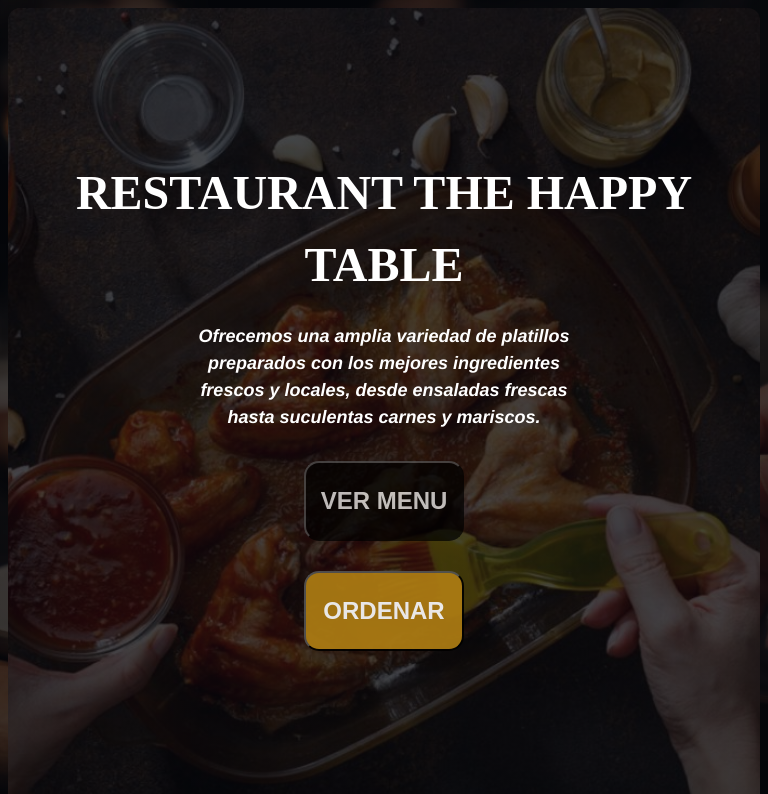
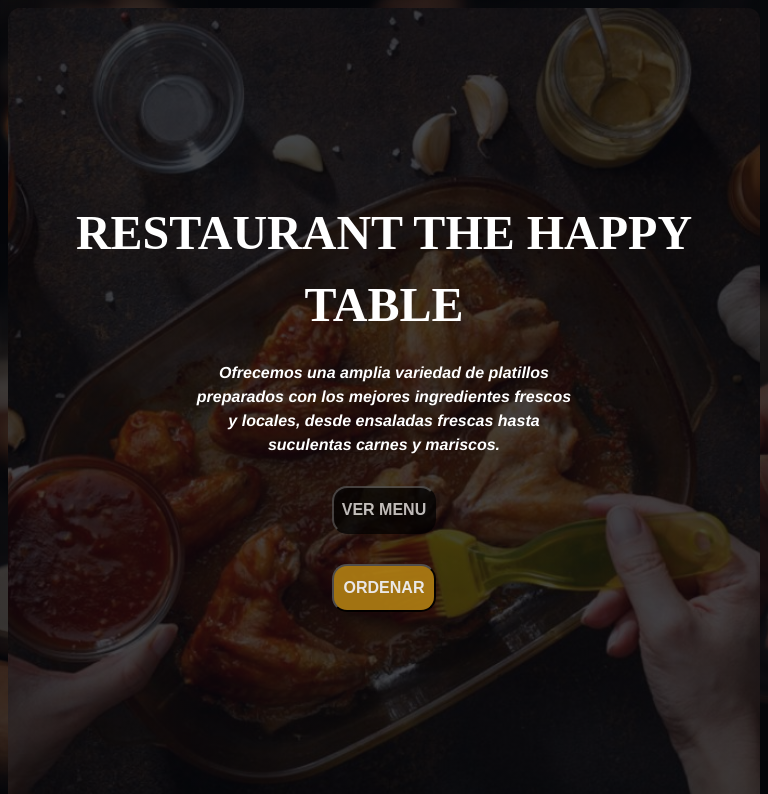
Before and after one commit to Luis-C-g/Pag-Restaurant-ReactJS, a React (Vite) app: page / in a window 768 px wide. Shown: the top 794 px of the page. Built offline with nearby package versions, Linux system fonts and the light colour scheme.

Commit message:
actualizacion2

```diff
--- a/src/tituloprincipal/tprincipal.css
+++ b/src/tituloprincipal/tprincipal.css
@@ -1,4 +1,4 @@
-.titulo{
+.titulo {
     border-radius: 12px;
     height: 100vh;
     max-height: 100%;
@@ -8,53 +8,74 @@
     justify-content: center;
     display: flex;
     flex-direction: column;
-    background: linear-gradient(rgba(5,7,12,0.75),rgba(5,7,12,0.75)),
-    url(../assets/imgfondo.png)
-    no-repeat center center fixed;
+    background: linear-gradient(rgba(5, 7, 12, 0.75), rgba(5, 7, 12, 0.75)),
+        url(../assets/imgfondo.png) no-repeat center center fixed;
     background-size: cover;
     overflow: auto;
 }
-@media only screen and (max-width: 768px) {
 
-    .parraforest{
-        font-size: large;
-    }
-  }
-@media only screen and (min-width: 768px) {
-    .titlirest{
-        font-size: 3rem;
-    }
-  }
-
-.titlirest{
-    font-family:'Times New Roman', Times, serif;
+.titlirest {
+    font-family: 'Times New Roman', Times, serif;
     margin: 1%;
 
 }
-.parraforest{
+
+.parraforest {
     align-items: center;
     width: 50%;
     font-style: italic;
 }
-.btnmenu{
-    width:20vh ;
+
+.btnmenu {
+    width: 20vh;
     height: 10vh;
-    font-size:x-large;
+    font-size: x-large;
     font-weight: 700;
     color: white;
     border-radius: 15px;
-    background-color: black ;
+    background-color: black;
     opacity: 0.7;
-    margin:2%;
+    margin: 2%;
 }
-.btnordenar{
+
+.btnordenar {
     margin: 2%;
-    width:20vh ;
+    width: 20vh;
     height: 10vh;
-    font-size:x-large;
+    font-size: x-large;
     font-weight: 700;
     color: white;
     border-radius: 15px;
-    background-color: rgb(177, 127, 19) ;
+    background-color: rgb(177, 127, 19);
     opacity: 0.9;
 }
+
+@media only screen and (max-width: 768px) {
+    .parraforest {
+        font-size: large;
+    }
+
+    .btnmenu {
+        width: 13vh;
+        height: 6vh;
+        font-size: medium;
+    }
+
+    .btnordenar {
+        width: 13vh;
+        height: 6vh;
+        font-size: medium;
+    }
+
+    .parraforest {
+        font-size: medium;
+    }
+
+}
+
+@media only screen and (min-width: 768px) {
+    .titlirest {
+        font-size: 3rem;
+    }
+
+}
```
